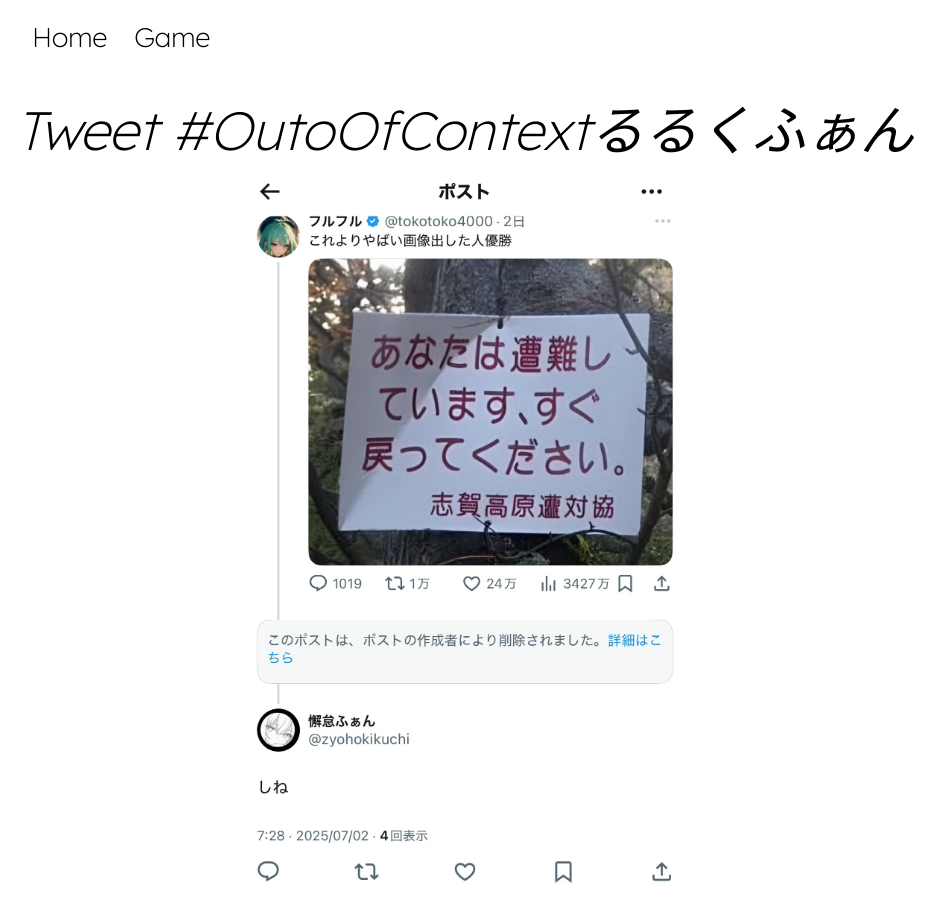
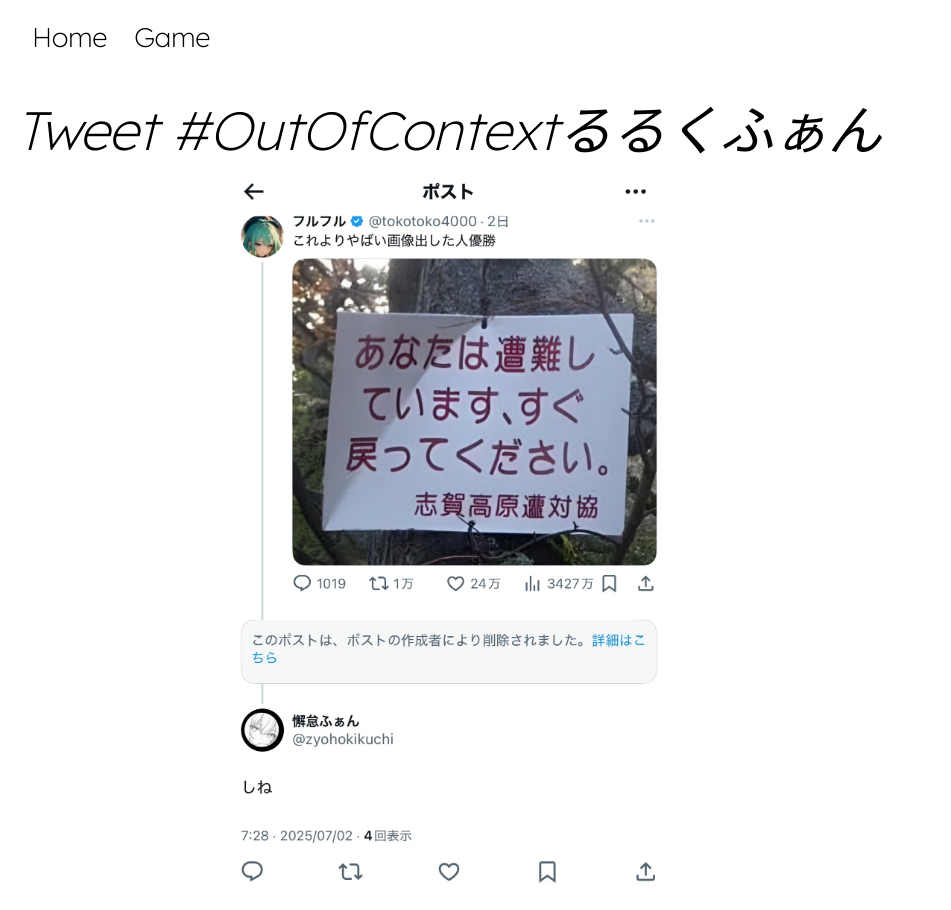
Before and after one commit to liruru/Runachas, a Jekyll site: the page built from index.html, in a window 1280 px wide. Shown: the whole page, without its empty margins (0-951 px from the left). Built offline with Jekyll 4.4.1, drawn with Linux system fonts in a browser that asks for light colours.

Commit message:
Update index.html
リンクとタイポの修正

```diff
--- a/index.html
+++ b/index.html
@@ -3,6 +3,6 @@
 ---
 
 <div class="center">
-  <h2 class='fade'><i><a href='https://twitter.com/share?url=&hashtags=OutOfContextるるくふぁん'>Tweet #OutoOfContextるるくふぁん</a></i></h1>
+  <h2 class='fade'><i><a href='https://x.com/intent/post?url=&hashtags=OutOfContext%E3%82%8B%E3%82%8B%E3%81%8F%E3%81%B5%E3%81%81%E3%82%93'>Tweet #OutOfContextるるくふぁん</a></i></h1>
   <img src="{{ '/assets/images/shine.jpg' | relative_url }}" alt="Out of Context 懈怠ふぁん" style="max-width:80vw; max-height:80vh;" class='fade-delay'>
 </div>
```
